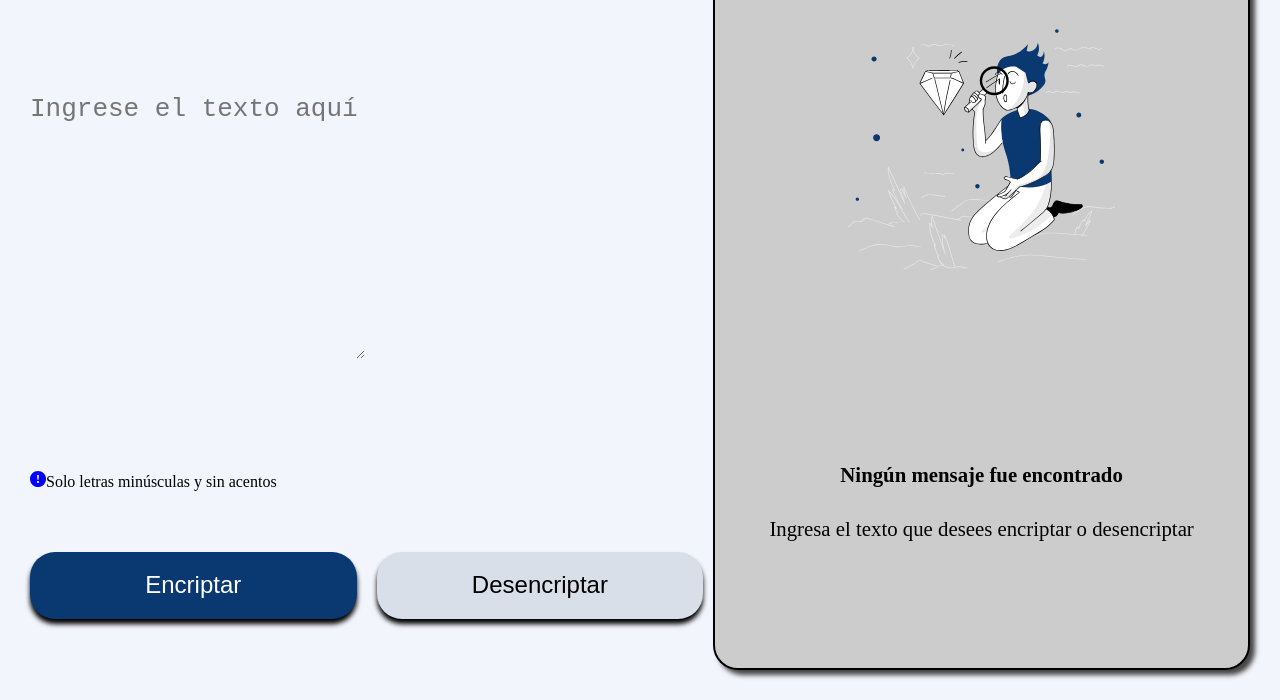
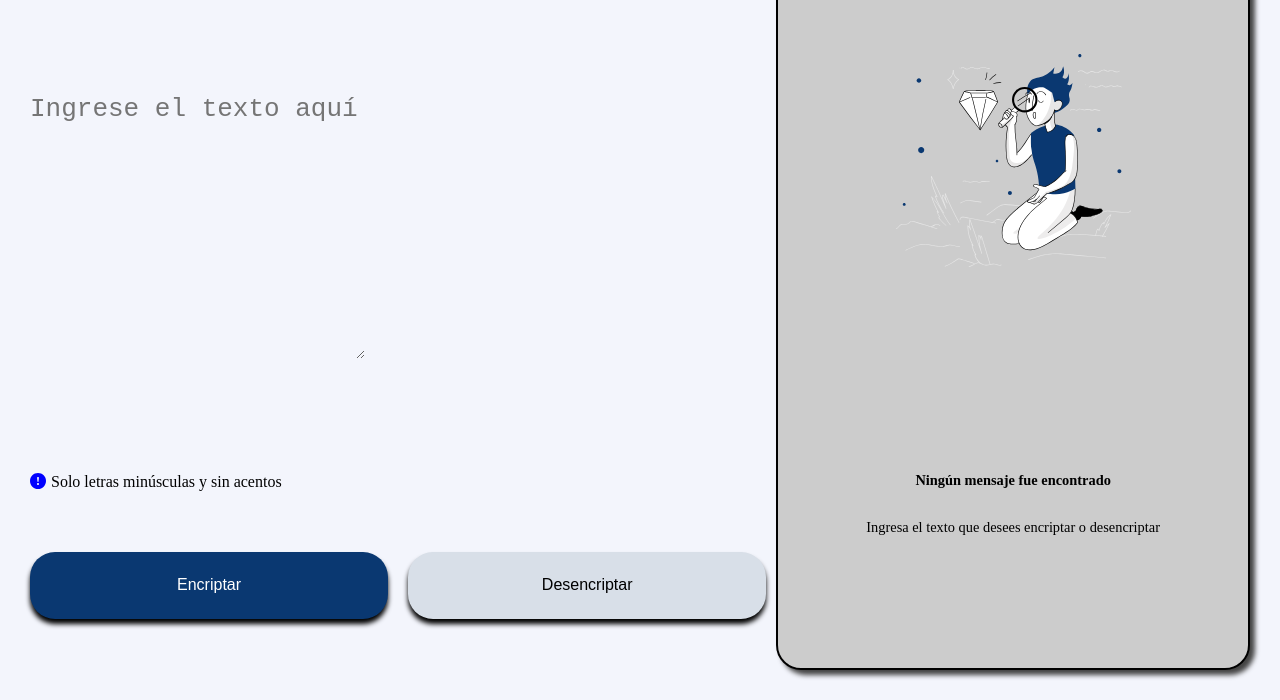
Before and after one commit to waku1044/Encriptador-grid, a plain HTML site: page index.html in a window 1280 px wide. Shown: the part 100-800 px from the top of the page. Drawn offline with Linux system fonts and the light colour scheme.

Commit message:
acomodar dimensiones

```diff
--- a/index.js
+++ b/index.js
@@ -10,7 +10,7 @@ const $btncopiar = document.querySelector('#copiar');
 // `La letra "o" es convertida para "ober"`
 // `La letra "u" es convertida para "ufat"`
 
-
+// Encriptado
 function encriptado(){
 	if($txtuser.value != ''){
 
@@ -34,7 +34,7 @@ function encriptado(){
 		alert('Ingrese un texto')
 	}
 }
-
+// Desencriptar
 function desencriptar(){
 
 	let p = document.createElement('p');
@@ -50,6 +50,7 @@ function desencriptar(){
 	$rect.appendChild($btncopiar);
 	$txtuser.value = '';
 }
+// Copiar el texto
 var txtcopy;
 function copiar(){
 	 txtcopy = document.querySelector('#textcel');
--- a/style.css
+++ b/style.css
@@ -42,6 +42,9 @@ background: #F3F5FC;
 }
 .regla p::before{
 	content:url("imagenes/signoInterrogacion.svg");
+	position: relative;
+    top: 2px;
+    margin-right: 5px;
 }
 .regla p{
 	display: inline-block;
@@ -66,7 +69,7 @@ background: #F3F5FC;
 	line-height: 0;
 	border: none;
 	border-radius: 25px;
-	font-size: 24px;
+	font-size: 1em;
 	box-shadow: 0px 5px 5px #000;
 	position: relative;
 }
@@ -77,6 +80,7 @@ background: #F3F5FC;
 .rectangulo{
 	background: #ccc;
 	width: 100%;
+	margin-top: 20px;
 	min-width: 250px;
 	grid-area: rectangulo;
 	display: flex;
@@ -92,10 +96,11 @@ background: #F3F5FC;
 	width: 50%;
 }
 .aviso{
-	font-size: 1.3em;
-	text-align: center;
-	margin-bottom: 30px;
-}
+	    font-size: 0.9em;
+    text-align: center;
+    margin-bottom: 30px;
+    padding: 0 20px;
+   }
 .aviso p:first-child{
 	font-weight: bold;
 	margin-bottom: 30px;
```
